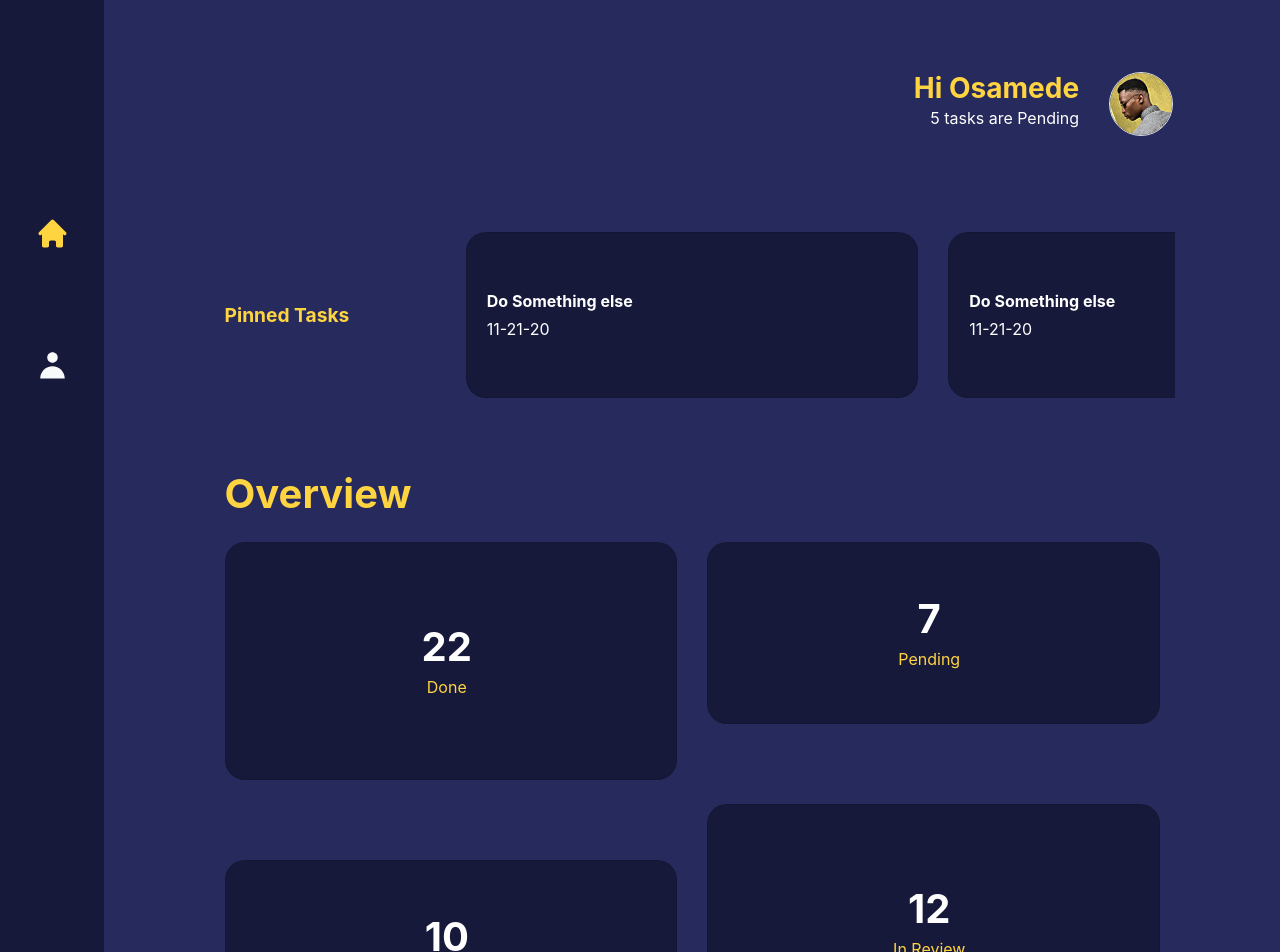
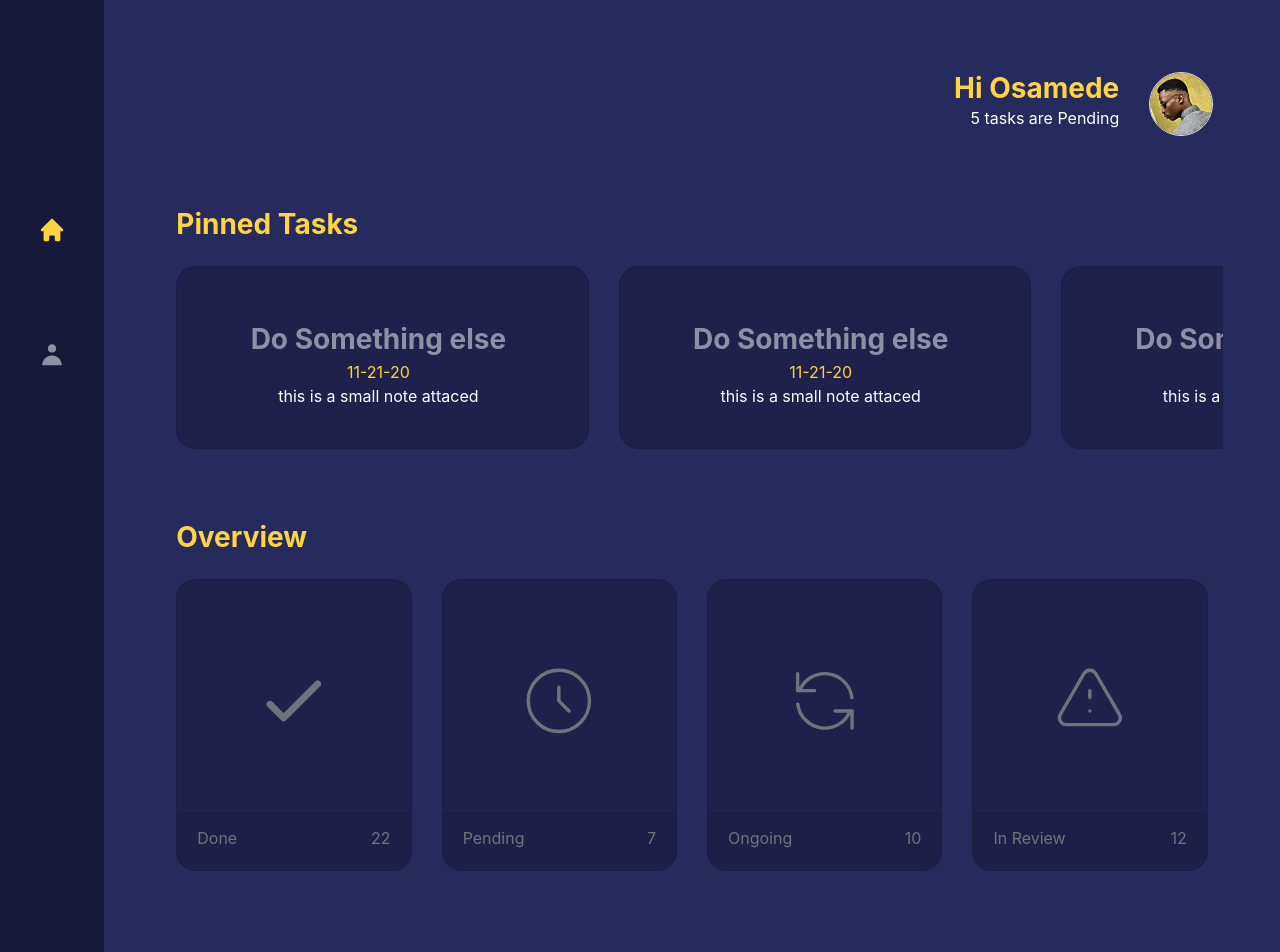
Before and after one commit to prime-infinity/OlympusTasks, a React (Create React App) app: page /home in a window 1280 px wide. Shown: the top 952 px of the page. Built offline with nearby package versions, Linux system fonts and the light colour scheme; some icons are missing.

Commit message:
home page more design

```diff
--- a/src/components/DashRightSide.js
+++ b/src/components/DashRightSide.js
@@ -66,9 +66,9 @@ const DashRightSide = () => {
                         </div>
                     </nav>*/}
 
-                    <div className="row">
+                    <div className="row justify-content-center">
 
-                        <div className="col-12 col-md-10 offset-md-1">
+                        <div className="col-12 col-md-11">
 
                             <NameHeader />
                             {/** vary this in lap view */}
@@ -80,6 +80,7 @@ const DashRightSide = () => {
 
                     </div>
 
+
                 </div>
             </div>
 
--- a/src/components/DashSideBar.js
+++ b/src/components/DashSideBar.js
@@ -6,16 +6,22 @@ const DashSideBar = () => {
             <nav className="navbar d-none d-md-block navbar-dark align-items-start sidebar sidebar-dark accordion bg-gradient-primary p-0" style={{height:'1500px'}}>
                 <div className="container-fluid d-flex flex-column p-0">
                     <ul className="navbar-nav text-light ul-fixed" id="accordionSidebar">
-                        <li className="nav-item pb-5 mobile-bottom-nav__item-content"><svg className="footer-icon-selected" xmlns="http://www.w3.org/2000/svg" width="1em" height="1em" viewBox="0 0 20 20" fill="none" style={{fontSize: '35px'}}>
+                        <li className="nav-item pb-5 mobile-bottom-nav__item-content">
+                            <svg className="footer-icon-selected text-muted-native" xmlns="http://www.w3.org/2000/svg" width="1em" height="1em" viewBox="0 0 20 20" fill="none" style={{fontSize: '28px'}}>
                             <path d="M10.7071 2.29289C10.3166 1.90237 9.68342 1.90237 9.29289 2.29289L2.29289 9.29289C1.90237 9.68342 1.90237 10.3166 2.29289 10.7071C2.68342 11.0976 3.31658 11.0976 3.70711 10.7071L4 10.4142V17C4 17.5523 4.44772 18 5 18H7C7.55228 18 8 17.5523 8 17V15C8 14.4477 8.44772 14 9 14H11C11.5523 14 12 14.4477 12 15V17C12 17.5523 12.4477 18 13 18H15C15.5523 18 16 17.5523 16 17V10.4142L16.2929 10.7071C16.6834 11.0976 17.3166 11.0976 17.7071 10.7071C18.0976 10.3166 18.0976 9.68342 17.7071 9.29289L10.7071 2.29289Z" fill="currentColor"></path>
                             </svg>
                         </li>
-                        <li className="nav-item pb-5 mobile-bottom-nav__item-content"><i className="typcn typcn-th-large" style={{fontSize: '35px'}}></i></li>
-                        <li className="nav-item pb-5 mobile-bottom-nav__item-content"><svg xmlns="http://www.w3.org/2000/svg" width="1em" height="1em" viewBox="0 0 20 20" fill="none" style={{fontSize: '35px'}}>
+                        <li className="nav-item pb-5 mobile-bottom-nav__item-content">
+                            <i className="typcn typcn-th-large text-muted-native" style={{fontSize: '28px'}}></i>
+                        </li>
+                        <li className="nav-item pb-5 mobile-bottom-nav__item-content">
+                            <svg xmlns="http://www.w3.org/2000/svg" className="text-muted-native" width="1em" height="1em" viewBox="0 0 20 20" fill="none" style={{fontSize: '28px'}}>
                             <path fillRule="evenodd" clipRule="evenodd" d="M10 9C11.6569 9 13 7.65685 13 6C13 4.34315 11.6569 3 10 3C8.34315 3 7 4.34315 7 6C7 7.65685 8.34315 9 10 9ZM3 18C3 14.134 6.13401 11 10 11C13.866 11 17 14.134 17 18H3Z" fill="currentColor"></path>
                             </svg>
                         </li>
-                        <li className="nav-item pb-5 mobile-bottom-nav__item-content"><i className="typcn typcn-plus" style={{fontSize: '35px'}}></i></li>
+                        <li className="nav-item pb-5 mobile-bottom-nav__item-content">
+                            <i className="typcn typcn-plus text-muted-native" style={{fontSize: '28px'}}></i>
+                        </li>
                     </ul>
                 </div>
             </nav>
--- a/src/components/PinnedTasks.js
+++ b/src/components/PinnedTasks.js
@@ -1,48 +1,57 @@
 const PinnedTasks = () => {
     return (
-        <div className="row flex-row flex-nowrap pb-4 pt-4 pt-md-5 pb-md-5 no-scroll-bar overflow-x-auto">
 
-            <div className="col-5 col-md-3 mb-4 mt-4 text-theme my-auto">
-                <span className="font-weight-bold" style={{fontSize:'larger'}}>
+        <div className="row">
+
+
+            <div className="col-12 mt-4 mb-4 text-theme">
+                <span className="font-weight-bold h3">
                     Pinned Tasks
-                    <i className="typcn typcn-arrow-right-thick"></i>
                 </span>
 
             </div>
 
-            <div className="col-10 col-md-6 text-break">
+
+            <div className="col-12">
+
+                <div className="row flex-row flex-nowrap pb-4 pb-md-5 no-scroll-bar overflow-x-auto">
+
+                    <div className="col-12 col-md-8 col-lg-5 text-break">
                         <div className="card bg-card-theme py-2">
-                    <div className="card-body pt-5 pb-5">
-                        <div className="row text-left">
+                            <div className="card-body pt-5 pb-3">
+                                <div className="row text-center">
                                     <div className="col mr-2">
-                                <div className=" font-weight-bold  mb-1"><span>Do Something else</span></div>
-                                <div className=""><span>11-21-20</span></div>
+                                        <div className=" font-weight-bold  mb-1 h3 text-muted-native"><span>Do Something else</span></div>
+                                        <div className="text-theme"><span>11-21-20</span></div>
+                                        <p>this is a small note attaced</p>
                                     </div>
                                 </div>
                             </div>
                         </div>
                     </div>
 
-            <div className="col-10 col-md-6 text-break">
+                    <div className="col-12 col-md-8 col-lg-5 text-break">
                         <div className="card bg-card-theme py-2">
-                    <div className="card-body pt-5 pb-5">
-                        <div className="row text-left">
+                            <div className="card-body pt-5 pb-3">
+                                <div className="row text-center">
                                     <div className="col mr-2">
-                                <div className=" font-weight-bold  mb-1"><span>Do Something else</span></div>
-                                <div className=""><span>11-21-20</span></div>
+                                        <div className=" font-weight-bold  mb-1 h3 text-muted-native"><span>Do Something else</span></div>
+                                        <div className="text-theme"><span>11-21-20</span></div>
+                                        <p>this is a small note attaced</p>
                                     </div>
                                 </div>
                             </div>
                         </div>
                     </div>
 
-            <div className="col-10 col-md-6 text-break">
+                    <div className="col-12 col-md-8 col-lg-5 text-break">
                         <div className="card bg-card-theme py-2">
-                    <div className="card-body pt-5 pb-5">
-                        <div className="row text-left">
+                            <div className="card-body pt-5 pb-3">
+                                <div className="row text-center">
                                     <div className="col mr-2">
-                                <div className=" font-weight-bold  mb-1"><span>Do Something else</span></div>
-                                <div className=""><span>11-21-20</span></div>
+                                        <div className=" font-weight-bold  mb-1 h3 text-muted-native"><span>Do Something else</span></div>
+                                        <div className="text-theme"><span>11-21-20</span></div>
+                                        <p>this is a small note attaced</p>
                                     </div>
                                 </div>
                             </div>
@@ -50,6 +59,9 @@ const PinnedTasks = () => {
                     </div>
 
                 </div>
+
+            </div>
+        </div>
     )
 }
 export default PinnedTasks
--- a/src/components/TaskStats.js
+++ b/src/components/TaskStats.js
@@ -1,58 +1,110 @@
 
 const TaskStast = () => {
     return(
-        <div className="row">
+        <div className="row justify-content-between">
 
             <div className="col-12 mb-4 mt-4 mb-4 text-theme">
-                <span className="h1 font-weight-bold">Overview</span>
+                <span className="h3 font-weight-bold">Overview</span>
             </div>
 
-            <div className="col-6 col-md-6 mb-4">
-                <div className="card bg-card-theme py-2">
+            <div className="col-6 col-md-5 col-lg-3 mb-4">
+                <div className="card bg-card-theme py-2 text-muted">
                     <div className="card-body pt-5 pb-5">
-                        <div className="row text-center pt-md-4 pb-md-4">
-                            <div className="col mr-2">
-                                <div className=" font-weight-bold h1 mb-1"><span>22</span></div>
-                                <div className="text-theme"><span>Done</span></div>
+                        <div className="row justify-content-center text-center pt-md-4 pb-md-4">
+                            <div className="col-6">
+
+                            <svg xmlns="http://www.w3.org/2000/svg" className="h-6 w-6" fill="none" viewBox="0 0 24 24" stroke="currentColor">
+                                <path strokeLinecap="round" strokeLinejoin="round" strokeWidth={2} d="M5 13l4 4L19 7" />
+                            </svg>
+
+                            </div>
+                        </div>
+                    </div>
+                    <div className="card-footer text-muted">
+                        <div className="row">
+                            <div className="col-8">
+                                Done
+                            </div>
+                            <div className="col-4 text-right">
+                                22
                             </div>
                         </div>
                     </div>
                 </div>
             </div>
 
-            <div className="col-6 col-md-6 mb-4">
-                <div className="card bg-card-theme py-2">
-                    <div className="card-body">
-                        <div className="row text-center pt-md-4 pb-md-4">
-                            <div className="col mr-2">
-                                <div className=" font-weight-bold h1 mb-1"><span>7</span></div>
-                                <div className="text-theme"><span>Pending</span></div>
+            <div className="col-6 col-md-5 col-lg-3 mb-4">
+                <div className="card bg-card-theme py-2 text-muted">
+                    <div className="card-body pt-5 pb-5">
+                        <div className="row justify-content-center text-center pt-md-4 pb-md-4">
+                            <div className="col-6">
+
+                            <svg xmlns="http://www.w3.org/2000/svg" fill="none" viewBox="0 0 24 24" stroke="currentColor">
+                                <path strokeLinecap="round" strokeLinejoin="round" strokeWidth={1} d="M12 8v4l3 3m6-3a9 9 0 11-18 0 9 9 0 0118 0z" />
+                            </svg>
+
+                            </div>
+                        </div>
+                    </div>
+                    <div className="card-footer text-muted">
+                        <div className="row">
+                            <div className="col-8">
+                                Pending
+                            </div>
+                            <div className="col-4 text-right">
+                                7
                             </div>
                         </div>
                     </div>
                 </div>
             </div>
 
-            <div className="col-6 col-md-6 mb-4 my-auto-native">
-                <div className="card bg-card-theme py-2">
-                    <div className="card-body">
-                        <div className="row text-center pt-md-4 pb-md-4">
-                            <div className="col mr-2">
-                                <div className=" font-weight-bold h1 mb-1"><span>10</span></div>
-                                <div className="text-theme"><span>Ongoing</span></div>
+            <div className="col-6 col-md-5 col-lg-3 mb-4">
+                <div className="card bg-card-theme py-2 text-muted">
+                    <div className="card-body pt-5 pb-5">
+                        <div className="row justify-content-center text-center pt-md-4 pb-md-4">
+                            <div className="col-6 ">
+
+                            <svg xmlns="http://www.w3.org/2000/svg" className="h-6 w-6" fill="none" viewBox="0 0 24 24" stroke="currentColor">
+                            <path strokeLinecap="round" strokeLinejoin="round" strokeWidth={1} d="M4 4v5h.582m15.356 2A8.001 8.001 0 004.582 9m0 0H9m11 11v-5h-.581m0 0a8.003 8.003 0 01-15.357-2m15.357 2H15" />
+                            </svg>
+
+                            </div>
+                        </div>
+                    </div>
+                    <div className="card-footer text-muted">
+                        <div className="row">
+                            <div className="col-8">
+                                Ongoing
+                            </div>
+                            <div className="col-4 text-right">
+                                10
                             </div>
                         </div>
                     </div>
                 </div>
             </div>
 
-            <div className="col-6 col-md-6 mb-4">
-                <div className="card bg-card-theme py-2">
+            <div className="col-6 col-md-5 col-lg-3 mb-4">
+                <div className="card bg-card-theme py-2 text-muted">
                     <div className="card-body pt-5 pb-5">
-                        <div className="row text-center pt-md-4 pb-md-4">
-                            <div className="col mr-2">
-                                <div className=" font-weight-bold h1 mb-1"><span>12</span></div>
-                                <div className="text-theme"><span>In Review</span></div>
+                        <div className="row justify-content-center text-center pt-md-4 pb-md-4">
+                            <div className="col-6 ">
+
+                            <svg xmlns="http://www.w3.org/2000/svg" className="h-6 w-6" fill="none" viewBox="0 0 24 24" stroke="currentColor">
+                            <path strokeLinecap="round" strokeLinejoin="round" strokeWidth={1} d="M12 9v2m0 4h.01m-6.938 4h13.856c1.54 0 2.502-1.667 1.732-3L13.732 4c-.77-1.333-2.694-1.333-3.464 0L3.34 16c-.77 1.333.192 3 1.732 3z" />
+                            </svg>
+
+                            </div>
+                        </div>
+                    </div>
+                    <div className="card-footer ">
+                        <div className="row">
+                            <div className="col-8">
+                                In Review
+                            </div>
+                            <div className="col-4 text-right">
+                                12
                             </div>
                         </div>
                     </div>
--- a/src/views/index.css
+++ b/src/views/index.css
@@ -67,7 +67,8 @@ this stylesheet is for index page only
   font-size: .85rem;
 }
 .bg-card-theme{
-  background-color: #17193a;
+  background-color: #1f214a;
+  /*#17193a*/
   color:white;
   border-radius: 20px;
 }
@@ -118,9 +119,12 @@ this stylesheet is for index page only
   width:4em;
   height: 4em;
 }
-.my-auto-native{
+.text-muted-native{
+  color:#8f90a5;
+}
+/*.my-auto-native{
   margin-top: auto !important;
-}
+}*/
 .no-scroll-bar::-webkit-scrollbar {
   display: none;
 }
```
Also changed, not shown: src/components/Footer.js (+4 -4 lines). Lines whose indentation alone changed are shown as unchanged.
